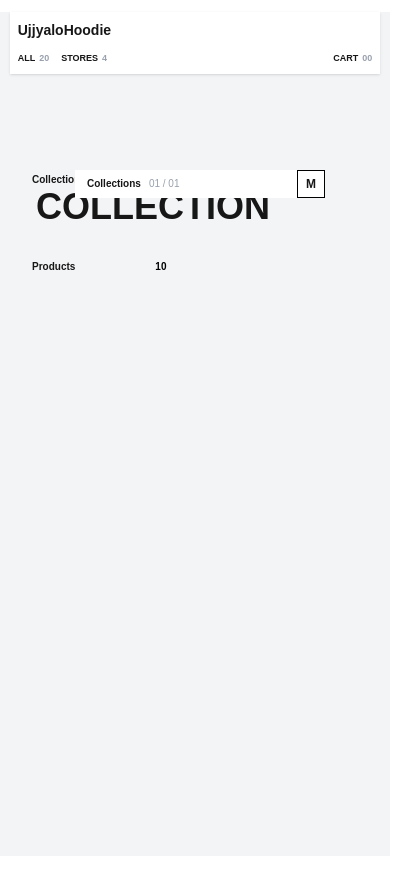
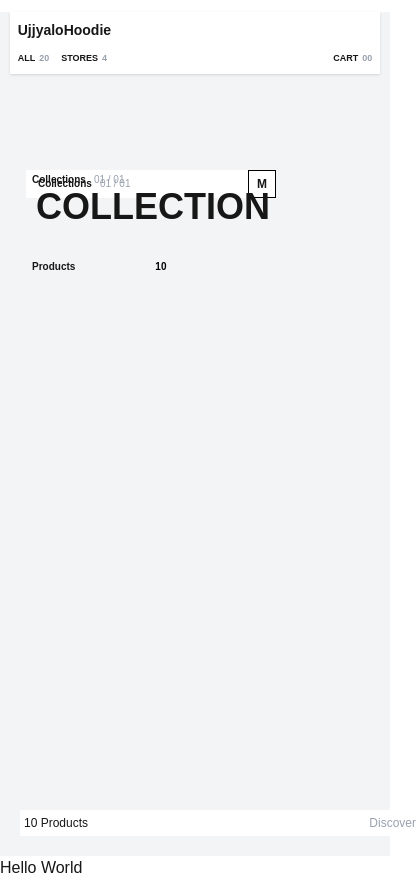
Before and after one commit to AayushKuinkel007/Hoodie_Ecom, a Next.js app in the folder frontend/: page / in a window 390 px wide. Shown: the whole page, 420 px wide, since content can reach past the window. Before the commit the page ends 856 px from the top, so only its background shows below. Built offline with nearby package versions, Linux system fonts and the light colour scheme.

Commit message:
landing page ui update

```diff
--- a/frontend/app/components/ui/Landing.jsx
+++ b/frontend/app/components/ui/Landing.jsx
@@ -29,6 +29,13 @@ const Landing = () => {
           Products <span className="text-black font-semibold">10</span>
         </h2>
       </div>
+
+      <div className="absolute bottom-5 left-5 w-100">
+        <div className="flex justify-between bg-white p-1">
+          <h1 className="text-[12px]">10 Products</h1>
+          <span className="text-gray-400 text-[12px]">Discover</span>
+        </div>
+      </div>
     </>
   );
 };
--- a/frontend/app/page.jsx
+++ b/frontend/app/page.jsx
@@ -5,6 +5,7 @@ import Landing from "./components/ui/Landing";
 
 const Page = () => {
   return (
+    <>
       <section className="bg-gray-100 min-h-screen relative">
         {/* Navbar */}
         <header className="bg-white w-[95%] md:w-92 mx-auto mt-3 md:fixed md:top-2 md:left-5 z-20 shadow-sm">
@@ -12,10 +13,17 @@ const Page = () => {
         </header>
 
         {/* Main Content */}
-      <main className="pt-24 md:pt-32 px-4 md:px-10 flex justify-center">
+        <main className="pt-24 md:pt-32 px-4 md:px-10">
+          <section>
             <Landing />
+          </section>
         </main>
       </section>
+
+      <section>
+        <h1>Hello World</h1>
+      </section>
+    </>
   );
 };
 
```
Lines whose indentation alone changed are shown as unchanged.
